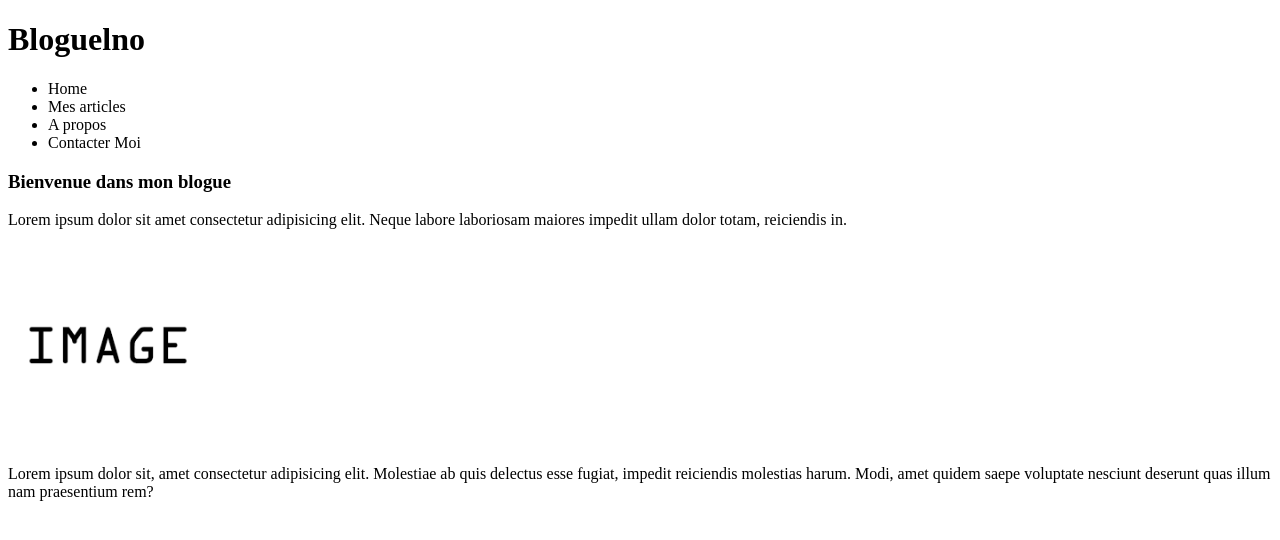
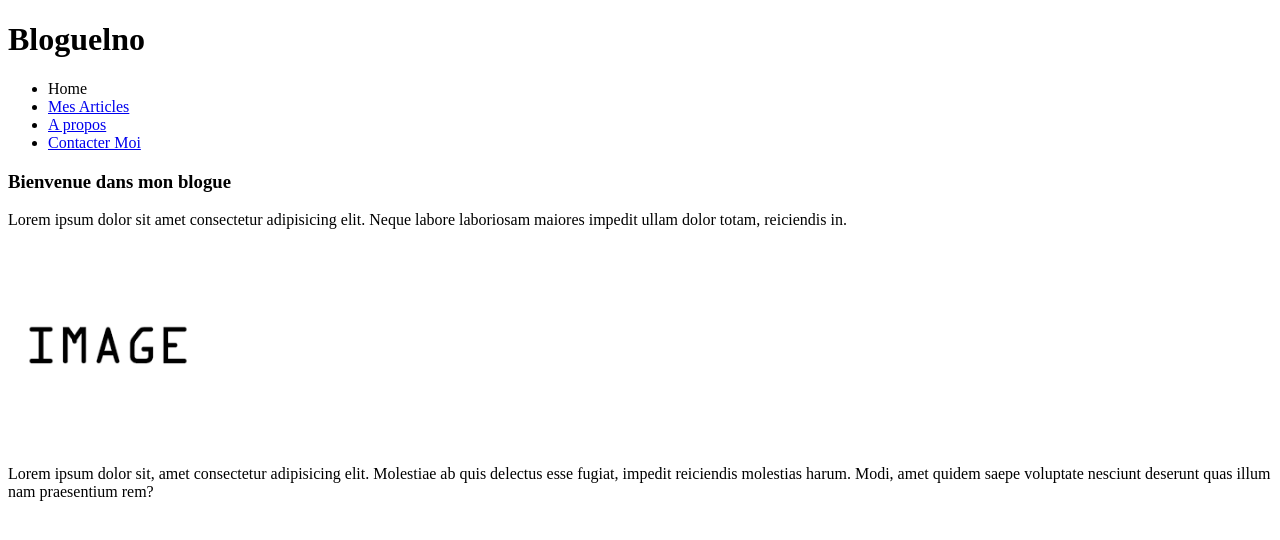
Before and after one commit to High-School-of-Technology-of-Essaouira/tp03-FirdawsseSougrati, a plain HTML site: page index.html in a window 1280 px wide. Drawn offline with Linux system fonts and the light colour scheme.

Commit message:
Fin HTML

```diff
--- a/index.html
+++ b/index.html
@@ -4,15 +4,15 @@
     <meta charset="UTF-8">
     <meta http-equiv="X-UA-Compatible" content="IE=edge">
     <meta name="viewport" content="width=device-width, initial-scale=1.0">
-    <title>Document</title>
+    <title>Bloguelno</title>
 </head>
 <body>
     <h1>Bloguelno</h1>
  <ul>
     <li>Home</li>
-    <li>Mes articles</li>
-    <li>A propos</li>
-    <li>Contacter Moi</li>
+    <li><a href="articles.html">Mes Articles</a></li>
+    <li><a href="apropos.html">A propos</a></li>
+    <li><a href="contact.html">Contacter Moi</a></li>
  </ul>
  <h3>Bienvenue dans mon blogue</h3>
  <p>Lorem ipsum dolor sit amet consectetur adipisicing elit. Neque labore laboriosam maiores impedit ullam dolor totam, reiciendis in.</p>
```
Also changed, not shown: apropos.html (+1 -0 lines), articles.html (+2 -0 lines), contact.html (+2 -2 lines).
